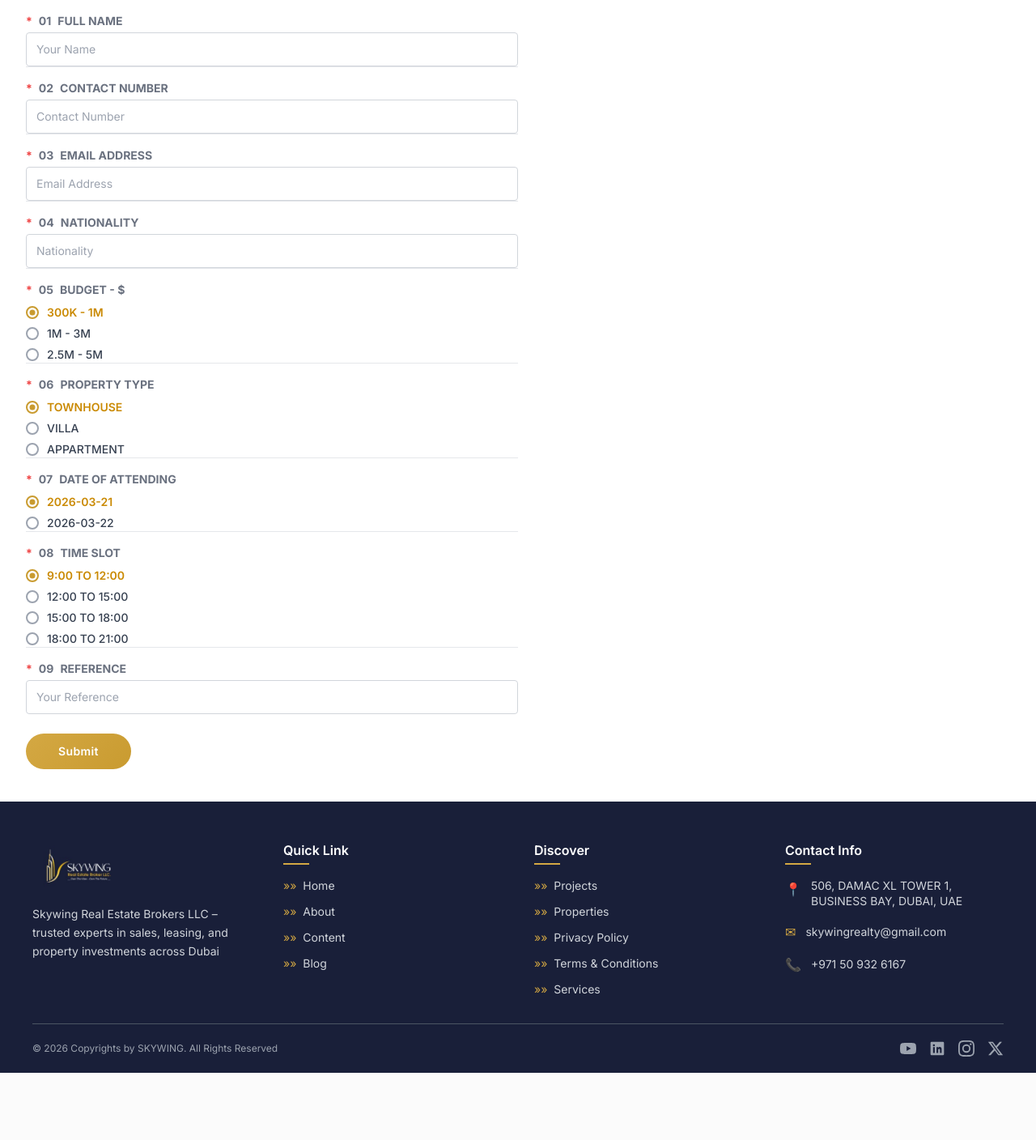
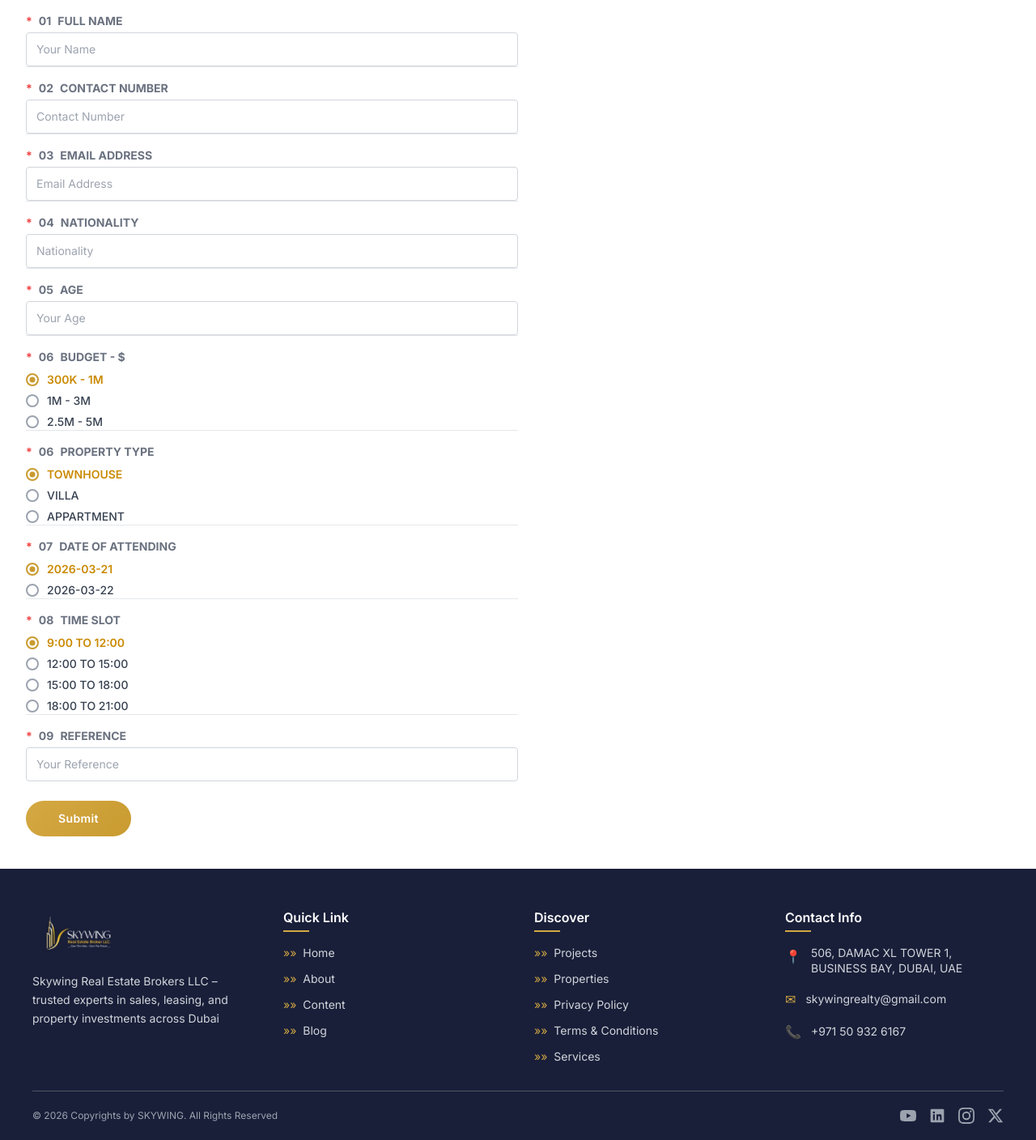
Before and after one commit to sanahmohamed/SKYWING_AFRICA, a Django app: page / in a window 1280 px wide. Shown: the part 467-1875 px from the top of the page at 81% size. Before the commit the page ends 1792 px from the top, so only its background shows below. Run offline with Django 4.2, Linux system fonts and the light colour scheme; some libraries are stand-ins or nearby versions.

Commit message:
age column added

```diff
--- a/registration/forms.py
+++ b/registration/forms.py
@@ -6,7 +6,7 @@ class RegistrationForm(forms.ModelForm):
     class Meta:
         model = Registration
         fields = [
-            'full_name', 'contact_number', 'email', 'nationality',
+            'full_name', 'contact_number', 'email', 'nationality', 'age',
             'budget', 'property_type', 'date_of_attending', 'time_slot', 'reference'
         ]
         widgets = {
@@ -25,6 +25,12 @@ class RegistrationForm(forms.ModelForm):
             'nationality': forms.TextInput(attrs={
                 'placeholder': 'NATIONALITY',
                 'class': 'w-full border border-gray-300 rounded px-4 py-3 text-sm uppercase tracking-widest text-gray-500 focus:outline-none focus:border-yellow-500 focus:ring-1 focus:ring-yellow-500',
+            }),
+            'age': forms.NumberInput(attrs={
+                'placeholder': 'Age',
+                'class': 'w-full border border-gray-300 rounded px-4 py-3 text-sm text-gray-500 focus:outline-none focus:border-yellow-500 focus:ring-1 focus:ring-yellow-500',
+                'min': '18',
+                'max': '120',
             }),
             'budget': forms.RadioSelect(attrs={
                 'class': 'radio-custom',
--- a/registration/models.py
+++ b/registration/models.py
@@ -38,6 +38,8 @@ class Registration(models.Model):
 
     # Nationality
     nationality = models.CharField(max_length=100, verbose_name='Nationality')
+
+    age = models.IntegerField(verbose_name='Age', null=True, blank=True)
 
     #Budget
     budget = models.CharField(
--- a/registration/templates/registration/admin_list.html
+++ b/registration/templates/registration/admin_list.html
@@ -68,6 +68,7 @@
                             <th class="text-left px-4 py-3 text-xs font-semibold text-gray-500 uppercase tracking-wider">Contact</th>
                             <th class="text-left px-4 py-3 text-xs font-semibold text-gray-500 uppercase tracking-wider">Email</th>
                             <th class="text-left px-4 py-3 text-xs font-semibold text-gray-500 uppercase tracking-wider">Nationality</th>
+                            <th class="text-left px-4 py-3 text-xs font-semibold text-gray-500 uppercase tracking-wider">Age</th>
                             <th class="text-left px-4 py-3 text-xs font-semibold text-gray-500 uppercase tracking-wider">Budget</th>
                             <th class="text-left px-4 py-3 text-xs font-semibold text-gray-500 uppercase tracking-wider">Type</th>
                             <th class="text-left px-4 py-3 text-xs font-semibold text-gray-500 uppercase tracking-wider">Date</th>
@@ -82,6 +83,7 @@
                             <td class="px-4 py-3 text-gray-600">{{ reg.contact_number }}</td>
                             <td class="px-4 py-3 text-gray-600">{{ reg.email }}</td>
                             <td class="px-4 py-3 text-gray-600">{{ reg.nationality }}</td>
+                            <td class="px-4 py-3 text-gray-600">{{ reg.age|default:"—" }}</td>
                             <td class="px-4 py-3">
                                 <span class="px-2 py-1 rounded-full text-xs font-medium bg-yellow-100 text-yellow-800">{{ reg.budget }}</span>
                             </td>
@@ -114,8 +116,9 @@
                 <div class="grid grid-cols-2 gap-2 text-xs text-gray-600">
                     <div><span class="font-medium text-gray-800">Contact:</span> {{ reg.contact_number }}</div>
                     <div><span class="font-medium text-gray-800">Nationality:</span> {{ reg.nationality }}</div>
+                    <div><span class="font-medium text-gray-800">Age:</span> {{ reg.age|default:"—" }}</div>
                     <div><span class="font-medium text-gray-800">Type:</span> {{ reg.property_type }}</div>
-                    <div><span class="font-medium text-gray-800">Date:</span> {{ reg.date_of_attending }}</div>
+                    <div class="col-span-2"><span class="font-medium text-gray-800">Date:</span> {{ reg.date_of_attending }}</div>
                     <div class="col-span-2"><span class="font-medium text-gray-800">Time:</span> {{ reg.time_slot }}</div>
                     <div class="col-span-2"><span class="font-medium text-gray-800">Email:</span> {{ reg.email }}</div>
                     {% if reg.reference %}<div class="col-span-2"><span class="font-medium text-gray-800">Ref:</span> {{ reg.reference }}</div>{% endif %}
--- a/registration/templates/registration/form.html
+++ b/registration/templates/registration/form.html
@@ -51,7 +51,8 @@
         #toast { transition: all 0.4s ease; }
         .form-section { border-top: 1px solid #e5e7eb; padding-top: 16px; }
 
-
+        /* ── MOBILE DRAWER ── */
+        /* Dark overlay behind the drawer */
         #drawer-overlay {
             position: fixed;
             inset: 0;
@@ -66,7 +67,7 @@
             pointer-events: all;
         }
 
-
+        /* Drawer panel slides in from left */
         #mobile-drawer {
             position: fixed;
             top: 0;
@@ -109,13 +110,18 @@
 </head>
 <body class="bg-white min-h-screen">
 
+    <!-- ═══════════════════════════════════════
+         MOBILE DRAWER (slide from left)
+         Only visible on mobile (md:hidden)
+    ═══════════════════════════════════════ -->
+
     <!-- Dark overlay -->
     <div id="drawer-overlay" class="md:hidden"></div>
 
     <!-- Drawer panel -->
     <div id="mobile-drawer" class="md:hidden">
 
-
+        <!-- Drawer header: logo + X close button -->
         <div class="relative flex items-center px-4 pt-4 pb-3 border-b border-gray-100" style="min-height:72px;">
             <img src="{% static 'images/skywing_logo.jpg' %}"
                  alt="Skywing Logo"
@@ -124,7 +130,7 @@
             <button id="drawer-close-btn" aria-label="Close menu">&#x2715;</button>
         </div>
 
-        <
+        <!-- Nav links with dividers — NO "Get In Touch" -->
         <nav class="flex flex-col px-0 py-2 flex-1">
             <a href="#" class="block text-gray-900 text-lg font-medium px-6 py-4 border-b border-gray-100 hover:bg-gray-50 transition-colors">Home</a>
             <a href="#" class="block text-gray-900 text-lg font-medium px-6 py-4 border-b border-gray-100 hover:bg-gray-50 transition-colors">About</a>
@@ -136,7 +142,9 @@
         </nav>
     </div>
 
-<!-- NAVBAR -->
+    <!-- ═══════════════════════════════════════
+         NAVBAR
+    ═══════════════════════════════════════ -->
     <nav class="sticky top-0 z-50 shadow-xl" style="background-color: #191f39;">
         <div class="px-2 sm:px-4 lg:px-6">
             <div class="flex items-center justify-between h-28">
@@ -203,11 +211,14 @@
 
     <!-- EVENT BANNER -->
     <div class="w-full">
-        <img src="{% static 'images/WEB BANNER.jpg' %}"
+        <img src="{% static 'images/WEBBANNER.jpg' %}"
              alt="Dubai Property Show in Africa - 21st to 22nd March 2026"
              class="w-full h-auto object-cover block">
     </div>
-<!-- MAIN FORM -->
+
+    <!-- ═══════════════════════════════════════
+         MAIN FORM
+    ═══════════════════════════════════════ -->
     <main class="min-h-screen bg-white" id="registration-form">
         <div class="max-w-2xl px-8 py-8">
 
@@ -288,11 +299,23 @@
                         {% if form.nationality.errors %}<p class="field-error">{{ form.nationality.errors.0 }}</p>{% endif %}
                     </div>
 
-                    <!-- 05 Budget -->
+                    <!-- 05 Age -->
+                    <div class="form-section">
+                        <div class="flex items-baseline gap-2 mb-1">
+                            <span class="text-red-500 font-bold text-sm">*</span>
+                            <span class="font-bold text-sm text-gray-500">05</span>
+                            <span class="font-bold text-sm text-gray-500">AGE</span>
+                        </div>
+                        <input type="number" name="age" id="id_age" placeholder="Your Age" value="{{ form.age.value|default:'' }}" min="18" max="120"
+                            class="form-input w-full border border-gray-300 rounded px-3 py-2.5 text-sm text-gray-600 focus:outline-none">
+                        {% if form.age.errors %}<p class="field-error">{{ form.age.errors.0 }}</p>{% endif %}
+                    </div>
+
+                    <!-- 06 Budget -->
                     <div class="form-section">
                         <div class="flex items-baseline gap-2 mb-2">
                             <span class="text-red-500 font-bold text-sm">*</span>
-                            <span class="font-bold text-sm text-gray-500">05</span>
+                            <span class="font-bold text-sm text-gray-500">06</span>
                             <span class="font-bold text-sm text-gray-500">BUDGET - $</span>
                         </div>
                         <div class="radio-group space-y-1.5">
@@ -306,7 +329,7 @@
                         {% if form.budget.errors %}<p class="field-error">{{ form.budget.errors.0 }}</p>{% endif %}
                     </div>
 
-                    <!-- 06 Property Type -->
+                    <!-- 07 Property Type -->
                     <div class="form-section">
                         <div class="flex items-baseline gap-2 mb-2">
                             <span class="text-red-500 font-bold text-sm">*</span>
@@ -324,7 +347,7 @@
                         {% if form.property_type.errors %}<p class="field-error">{{ form.property_type.errors.0 }}</p>{% endif %}
                     </div>
 
-                    <!-- 07 Date of Attending -->
+                    <!-- 08 Date of Attending -->
                     <div class="form-section">
                         <div class="flex items-baseline gap-2 mb-2">
                             <span class="text-red-500 font-bold text-sm">*</span>
@@ -342,7 +365,7 @@
                         {% if form.date_of_attending.errors %}<p class="field-error">{{ form.date_of_attending.errors.0 }}</p>{% endif %}
                     </div>
 
-                    <!-- 08 Time Slot -->
+                    <!-- 09 Time Slot -->
                     <div class="form-section">
                         <div class="flex items-baseline gap-2 mb-2">
                             <span class="text-red-500 font-bold text-sm">*</span>
@@ -360,7 +383,7 @@
                         {% if form.time_slot.errors %}<p class="field-error">{{ form.time_slot.errors.0 }}</p>{% endif %}
                     </div>
 
-                    <!-- 09 Reference -->
+                    <!-- 10 Reference -->
                     <div class="form-section">
                         <div class="flex items-baseline gap-2 mb-1">
                             <span class="text-red-500 font-bold text-sm">*</span>
@@ -475,7 +498,7 @@
         </div>
     </footer>
 
-
+    <!-- TOAST -->
     <div id="toast" class="fixed bottom-6 right-6 z-50 hidden">
         <div id="toastContent" class="flex items-center gap-3 px-5 py-4 rounded-xl shadow-2xl text-white text-sm font-medium max-w-sm">
             <svg id="toastIcon" class="w-5 h-5 flex-shrink-0" fill="currentColor" viewBox="0 0 20 20">
@@ -486,7 +509,7 @@
     </div>
 
     <script>
-
+        // ── MOBILE DRAWER ──────────────────────────────
         const drawerOpenBtn  = document.getElementById('mobile-menu-btn');
         const drawerCloseBtn = document.getElementById('drawer-close-btn');
         const drawer         = document.getElementById('mobile-drawer');
@@ -560,7 +583,7 @@
             submitBtn.disabled = true;
         });
 
-
+        // ── RADIO HIGHLIGHTS ───────────────────────────
         document.querySelectorAll('.radio-group input[type="radio"]').forEach(radio => {
             radio.addEventListener('change', function() {
                 const group = this.closest('.radio-group');
@@ -577,6 +600,7 @@
             if (label) { label.classList.add('text-yellow-600', 'font-semibold'); label.classList.remove('text-gray-700'); }
         });
 
+        // ── INPUT FOCUS GLOW ───────────────────────────
         document.querySelectorAll('input[type="text"], input[type="tel"], input[type="email"]').forEach(input => {
             input.addEventListener('focus', function() {
                 this.style.borderColor = '#c99b30';
```
Also changed, not shown: db.sqlite3, registration/migrations/0001_initial.py, registration/migrations/0002_alter_registration_date_of_attending.py (deleted), registration/migrations/0003_alter_registration_date_of_attending.py (deleted), static/images/WEBBANNER.jpg (renamed from static/images/WEB BANNER.jpg), 2 other files.
